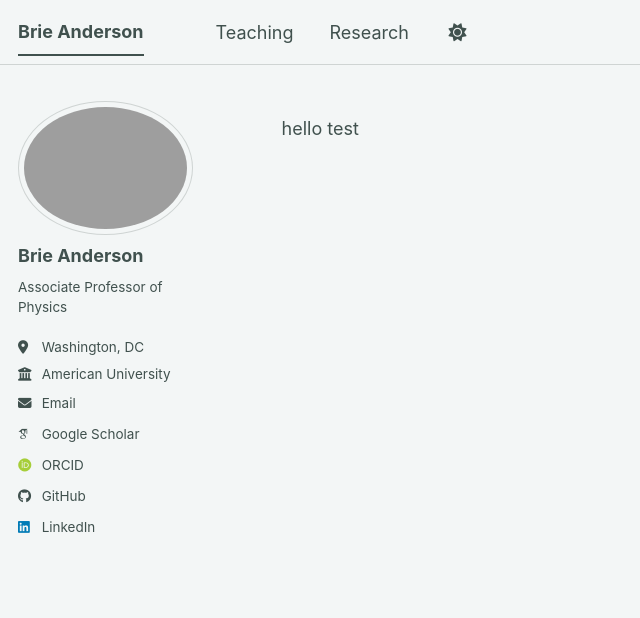
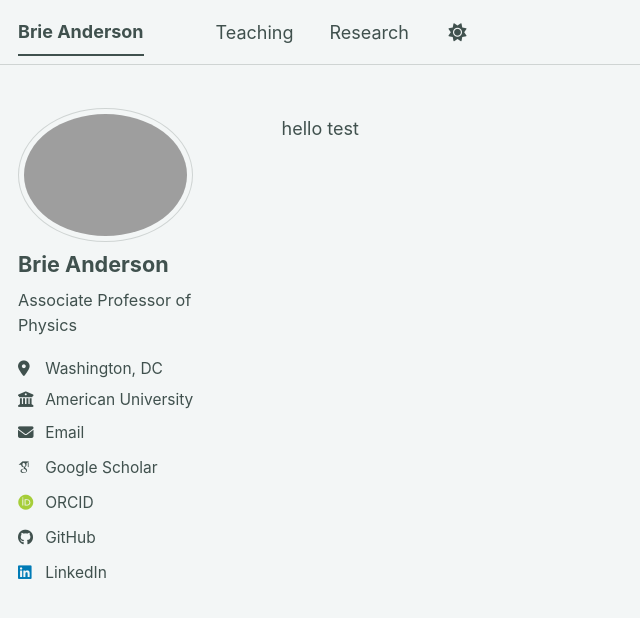
Before and after one commit to brieeveanderson/brieeveanderson.github.io, a Jekyll site: the page built from _pages/about.md, in a window 1280 px wide. Shown: the top 618 px of the page, without its empty margins (0-640 px from the left). Built offline with Jekyll 4.4.1, drawn with Linux system fonts in a browser that asks for light colours; some web fonts are replaced; a script bundle is joined from its source files by our own code; library files that are not in the unit come from our copies.

Commit message:
Update main.scss

```diff
--- a/assets/css/main.scss
+++ b/assets/css/main.scss
@@ -41,3 +41,25 @@
     "vendor/font-awesome/solid",
     "vendor/font-awesome/brands"
 ;
+
+/* ==== Sidebar font size overrides ==== */
+
+/* General sidebar text */
+.sidebar {
+  font-size: 1.2rem;
+}
+
+/* Your name */
+.author__name {
+  font-size: 1.5rem;
+}
+
+/* Bio text */
+.author__bio {
+  font-size: 1.2rem;
+}
+
+/* Links (email, location, etc.) */
+.author__urls {
+  font-size: 1.15rem;
+}
```
